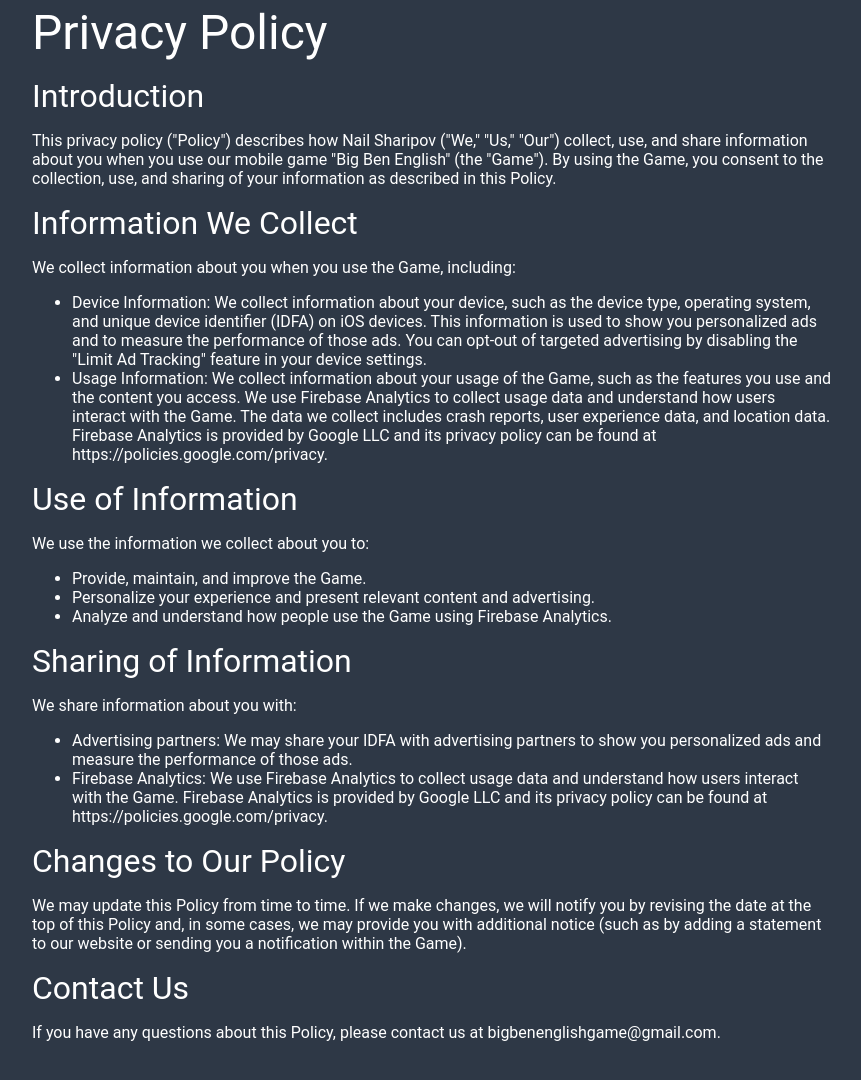
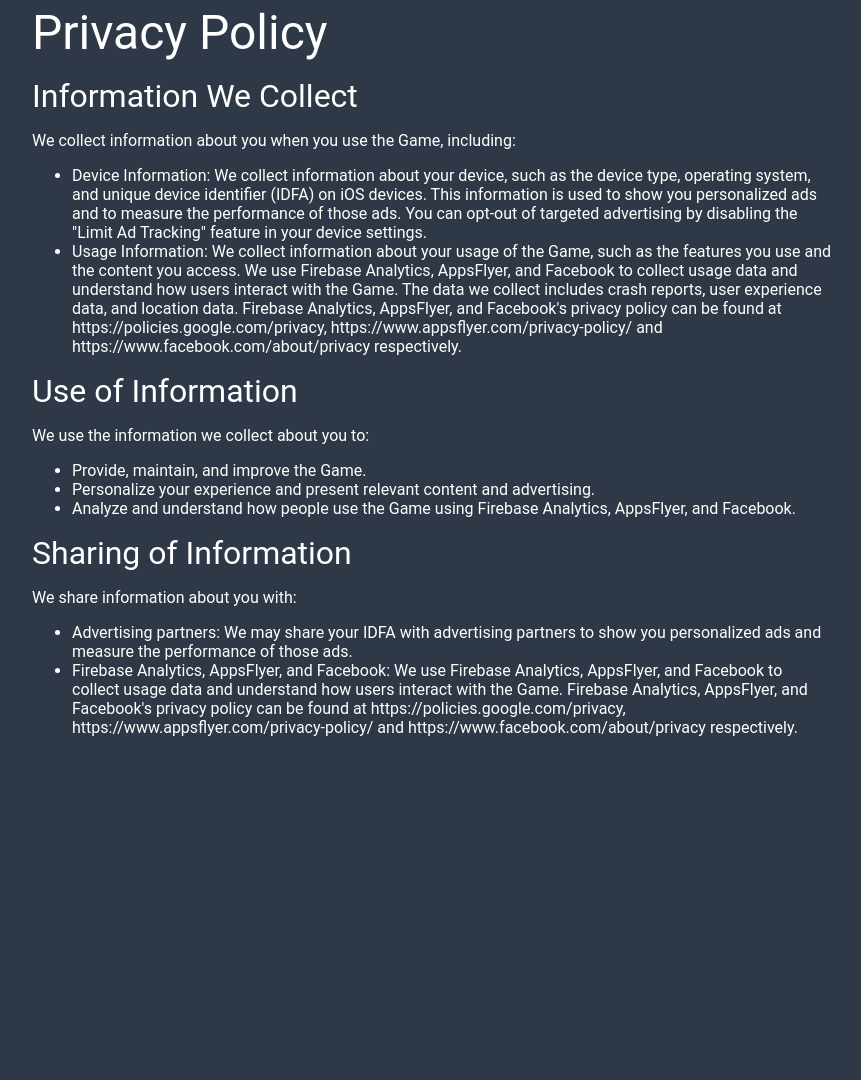
Before and after one commit to BigBenEnglish/BigBenEnglish.github.io, a plain HTML site: page privacyPolicy.html in a window 1280 px wide. Shown: the part 60-1140 px from the top of the page, without its empty margins (208-1069 px from the left). After the commit the page ends 861 px from the top, so only its background shows below. Drawn offline with Linux system fonts and the light colour scheme.

Commit message:
update facebook and AppsFlyer

```diff
--- a/privacyPolicy.html
+++ b/privacyPolicy.html
@@ -49,47 +49,25 @@
 <body>
     <div class="content">
         <h1>Privacy Policy</h1>
-
-<h2>Introduction</h2>
-
-<p>This privacy policy ("Policy") describes how Nail Sharipov ("We," "Us," "Our") collect, use, and share information about you when you use our mobile game "Big Ben English" (the "Game"). By using the Game, you consent to the collection, use, and sharing of your information as described in this Policy.</p>
-
         <h2>Information We Collect</h2>
-
         <p>We collect information about you when you use the Game, including:</p>
-
         <ul>
             <li>Device Information: We collect information about your device, such as the device type, operating system, and unique device identifier (IDFA) on iOS devices. This information is used to show you personalized ads and to measure the performance of those ads. You can opt-out of targeted advertising by disabling the "Limit Ad Tracking" feature in your device settings.</li>
-  <li>Usage Information: We collect information about your usage of the Game, such as the features you use and the content you access. We use Firebase Analytics to collect usage data and understand how users interact with the Game. The data we collect includes crash reports, user experience data, and location data. Firebase Analytics is provided by Google LLC and its privacy policy can be found at https://policies.google.com/privacy.</li>
+            <li>Usage Information: We collect information about your usage of the Game, such as the features you use and the content you access. We use Firebase Analytics, AppsFlyer, and Facebook to collect usage data and understand how users interact with the Game. The data we collect includes crash reports, user experience data, and location data. Firebase Analytics, AppsFlyer, and Facebook's privacy policy can be found at https://policies.google.com/privacy, https://www.appsflyer.com/privacy-policy/ and https://www.facebook.com/about/privacy respectively.</li>
         </ul>
-
         <h2>Use of Information</h2>
-
         <p>We use the information we collect about you to:</p>
-
         <ul>
             <li>Provide, maintain, and improve the Game.</li>
             <li>Personalize your experience and present relevant content and advertising.</li>
-  <li>Analyze and understand how people use the Game using Firebase Analytics.</li>
+            <li>Analyze and understand how people use the Game using Firebase Analytics, AppsFlyer, and Facebook.</li>
         </ul>
-
         <h2>Sharing of Information</h2>
-
         <p>We share information about you with:</p>
-
         <ul>
           <li>Advertising partners: We may share your IDFA with advertising partners to show you personalized ads and measure the performance of those ads.</li>
-  <li>Firebase Analytics: We use Firebase Analytics to collect usage data and understand how users interact with the Game. Firebase Analytics is provided by Google LLC and its privacy policy can be found at https://policies.google.com/privacy.</li>
+          <li>Firebase Analytics, AppsFlyer, and Facebook: We use Firebase Analytics, AppsFlyer, and Facebook to collect usage data and understand how users interact with the Game. Firebase Analytics, AppsFlyer, and Facebook's privacy policy can be found at https://policies.google.com/privacy, https://www.appsflyer.com/privacy-policy/ and https://www.facebook.com/about/privacy respectively.</li>
         </ul>
-
-<h2>Changes to Our Policy</h2>
-
-<p>We may update this Policy from time to time. If we make changes, we will notify you by revising the date at the top of this Policy and, in some cases, we may provide you with additional notice (such as by adding a statement to our website or sending you a notification within the Game).</p>
-
-<h2>Contact Us</h2>
-
-<p>If you have any questions about this Policy, please contact us at bigbenenglishgame@gmail.com.</p>
     </div>
-
 </body>
 </html>
```
Lines whose indentation alone changed are shown as unchanged.
